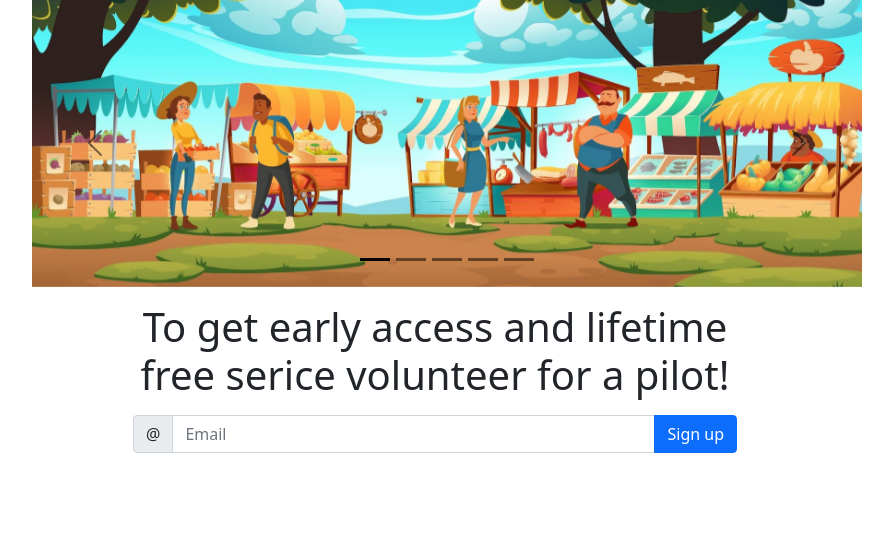
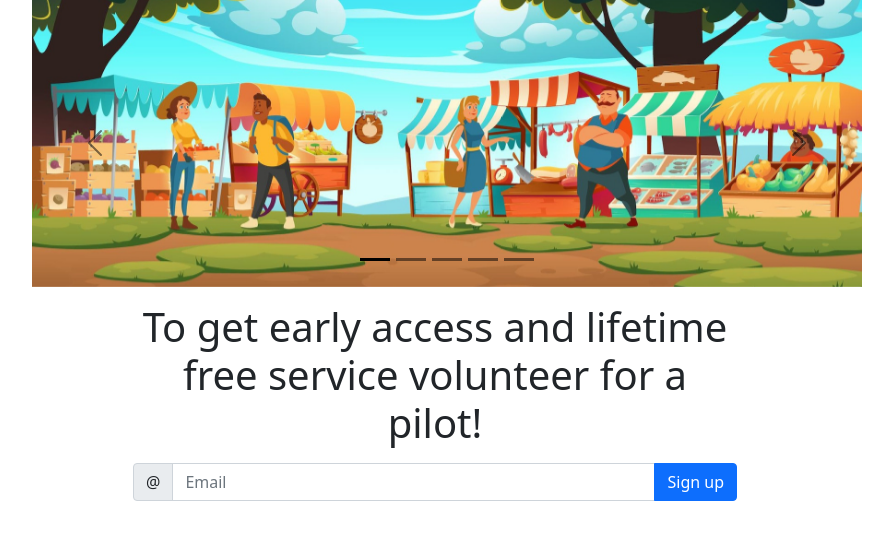
Before and after one commit to serbathome/market-promo, a Flask app: page / in a window 1280 px wide. Shown: the part 89-629 px from the top of the page, without its empty margins (193-1086 px from the left). Run offline with Flask 2, Linux system fonts and the light colour scheme.

Commit message:
Corrected typos

```diff
--- a/templates/index.html
+++ b/templates/index.html
@@ -37,7 +37,7 @@
                         console.log(response);
                     });
                 $('#email').val('');
-                return flase;
+                return false;
             }
             else {
                 $('#pleaseModal').modal('show');
@@ -123,7 +123,7 @@
                 <div class="col-md-3"></div>
                 <div class="col-md-6">
                     <form id="myForm" action="/sendmail" method="post">
-                        <h1 class="text-center">To get early access and lifetime free serice volunteer for a pilot!</h5>
+                        <h1 class="text-center">To get early access and lifetime free service volunteer for a pilot!</h5>
                             <div class="input-group flex-nowrap mt-3">
                                 <span class="input-group-text" id="addon-wrapping">@</span>
                                 <input id="email" type="email" class="form-control" placeholder="Email"
```
